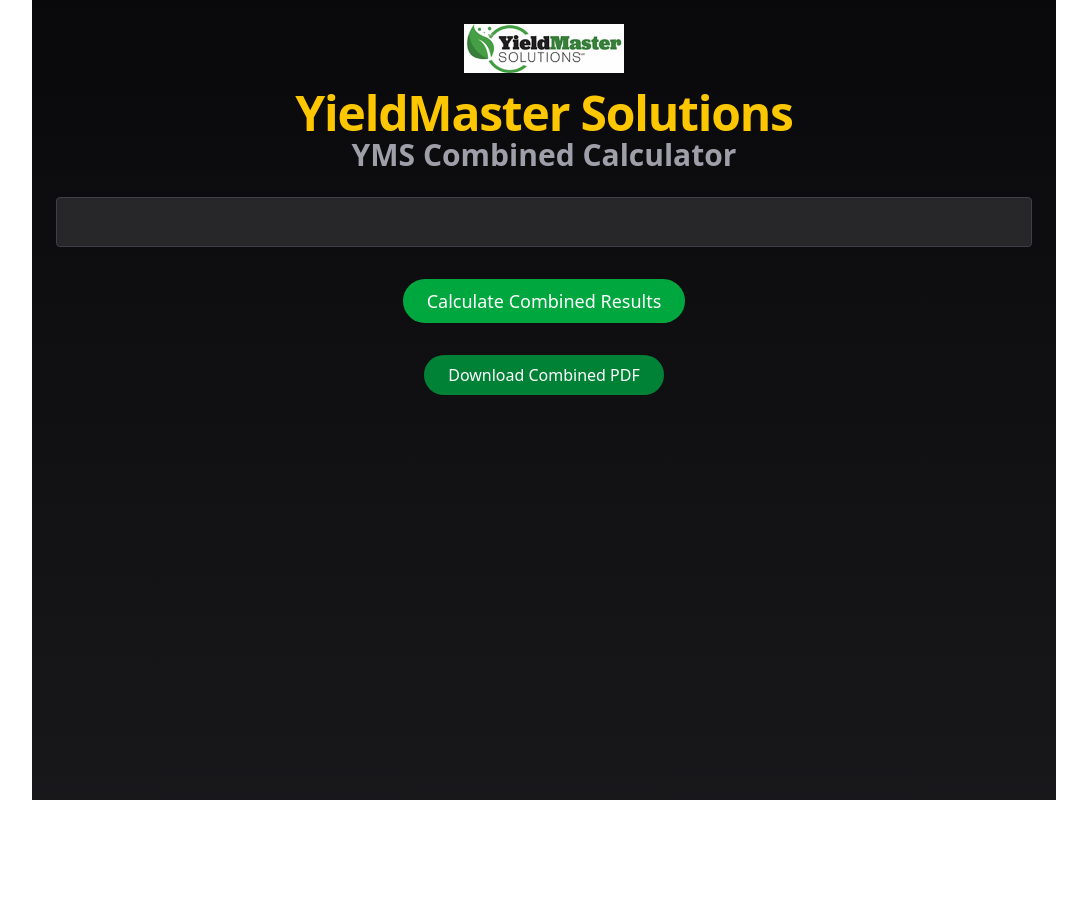
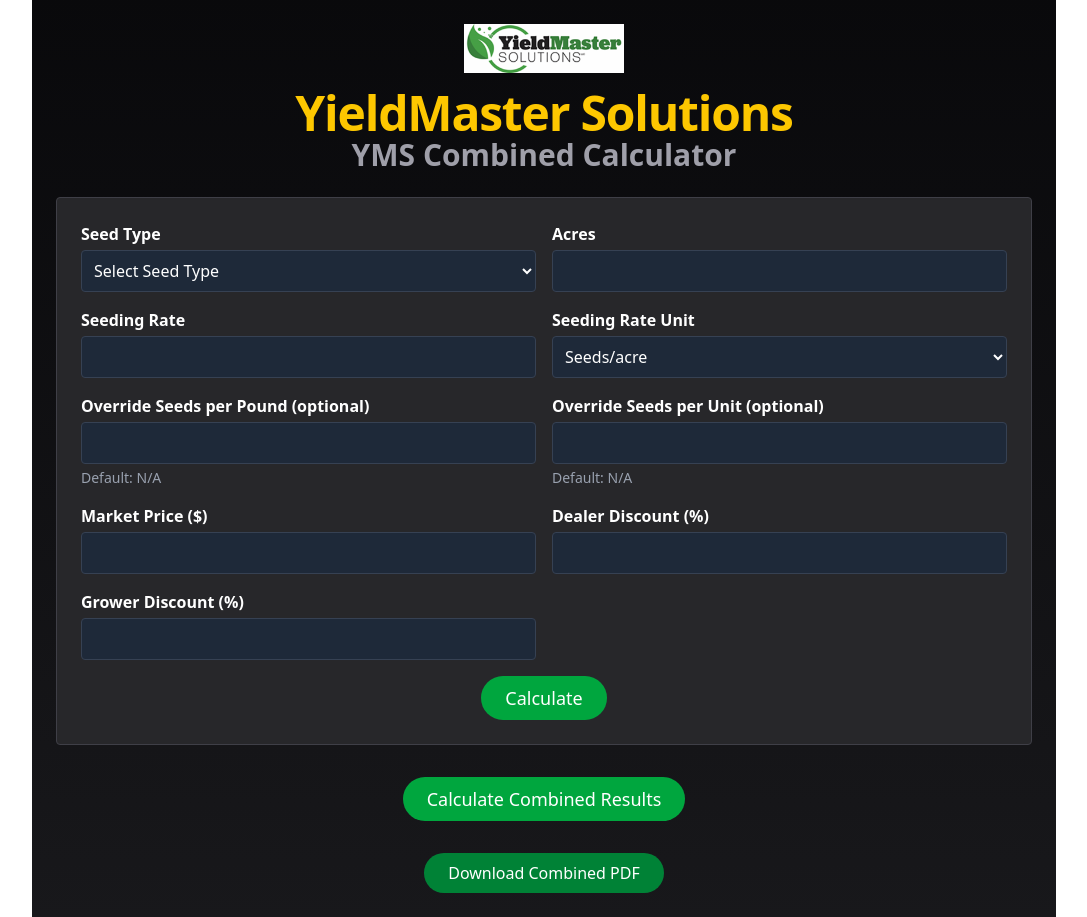
Before and after one commit to YieldMasterSolutions/yms_combined_calculator, a Next.js app: page /yms_combined_calculator/ in a window 1280 px wide. Shown: the whole page, without its empty margins (96-1183 px from the left). Before the commit the page ends 800 px from the top, so only its background shows below. Built offline with nearby package versions, Linux system fonts and the light colour scheme.

Commit message:
Fix unused props in CalculatorForm and finalize form logic

```diff
--- a/src/components/CalculatorForm.tsx
+++ b/src/components/CalculatorForm.tsx
@@ -57,7 +57,7 @@
   selectedSeedTreatmentProducts,
   selectedFoliarProducts,
   handleProductChange,
-  handleAppTypeChange,
+  handleAppTypeChange
 }) => {
   const getDefaultSeedsPerLb = (): string => {
     const found = seedTypes.find((s) => s["Seed Type"] === seedType);
@@ -79,7 +79,115 @@
       onSubmit={onSubmit}
       className="grid grid-cols-2 gap-4 bg-zinc-800 p-6 rounded border border-zinc-700 text-white"
     >
-      {/* All form JSX remains unchanged */}
+      <div>
+        <label className="block mb-1 font-semibold">Seed Type</label>
+        <select
+          value={seedType}
+          onChange={(e) => setSeedType(e.target.value)}
+          className="w-full p-2 bg-gray-800 border border-gray-700 rounded"
+          required
+        >
+          <option value="">Select Seed Type</option>
+          {seedTypes.map((s, i) => (
+            <option key={i} value={s["Seed Type"]}>{s["Seed Type"]}</option>
+          ))}
+        </select>
+      </div>
+
+      <div>
+        <label className="block mb-1 font-semibold">Acres</label>
+        <input
+          type="number"
+          value={acres}
+          onChange={(e) => setAcres(e.target.value)}
+          className="w-full p-2 bg-gray-800 border border-gray-700 rounded"
+          required
+        />
+      </div>
+
+      <div>
+        <label className="block mb-1 font-semibold">Seeding Rate</label>
+        <input
+          type="number"
+          value={seedingRate}
+          onChange={(e) => setSeedingRate(e.target.value)}
+          className="w-full p-2 bg-gray-800 border border-gray-700 rounded"
+          required
+        />
+      </div>
+
+      <div>
+        <label className="block mb-1 font-semibold">Seeding Rate Unit</label>
+        <select
+          value={seedingRateUnit}
+          onChange={(e) => setSeedingRateUnit(e.target.value)}
+          className="w-full p-2 bg-gray-800 border border-gray-700 rounded"
+        >
+          <option value="seeds/acre">Seeds/acre</option>
+          <option value="lbs/acre">Lbs/acre</option>
+        </select>
+      </div>
+
+      <div>
+        <label className="block mb-1 font-semibold">Override Seeds per Pound (optional)</label>
+        <input
+          type="number"
+          value={overrideSeeds}
+          onChange={(e) => setOverrideSeeds(e.target.value)}
+          className="w-full p-2 bg-gray-800 border border-gray-700 rounded"
+        />
+        <p className="text-sm text-gray-400 mt-1">Default: {getDefaultSeedsPerLb()}</p>
+      </div>
+
+      <div>
+        <label className="block mb-1 font-semibold">Override Seeds per Unit (optional)</label>
+        <input
+          type="number"
+          value={seedsPerUnitOverride}
+          onChange={(e) => setSeedsPerUnitOverride(e.target.value)}
+          className="w-full p-2 bg-gray-800 border border-gray-700 rounded"
+        />
+        <p className="text-sm text-gray-400 mt-1">Default: {getDefaultSeedsPerUnit()}</p>
+      </div>
+
+      <div>
+        <label className="block mb-1 font-semibold">Market Price ($)</label>
+        <input
+          type="number"
+          value={marketPrice}
+          onChange={(e) => setMarketPrice(e.target.value)}
+          className="w-full p-2 bg-gray-800 border border-gray-700 rounded"
+        />
+      </div>
+
+      <div>
+        <label className="block mb-1 font-semibold">Dealer Discount (%)</label>
+        <input
+          type="number"
+          value={dealerDiscount}
+          onChange={(e) => setDealerDiscount(e.target.value)}
+          className="w-full p-2 bg-gray-800 border border-gray-700 rounded"
+        />
+      </div>
+
+      <div>
+        <label className="block mb-1 font-semibold">Grower Discount (%)</label>
+        <input
+          type="number"
+          value={growerDiscount}
+          onChange={(e) => setGrowerDiscount(e.target.value)}
+          className="w-full p-2 bg-gray-800 border border-gray-700 rounded"
+        />
+      </div>
+
+      <div className="col-span-2 text-center">
+        <button
+          type="submit"
+          className="bg-green-600 hover:bg-green-500 text-white px-6 py-2 rounded-full text-lg"
+        >
+          Calculate
+        </button>
+      </div>
     </form>
   );
 };
```
